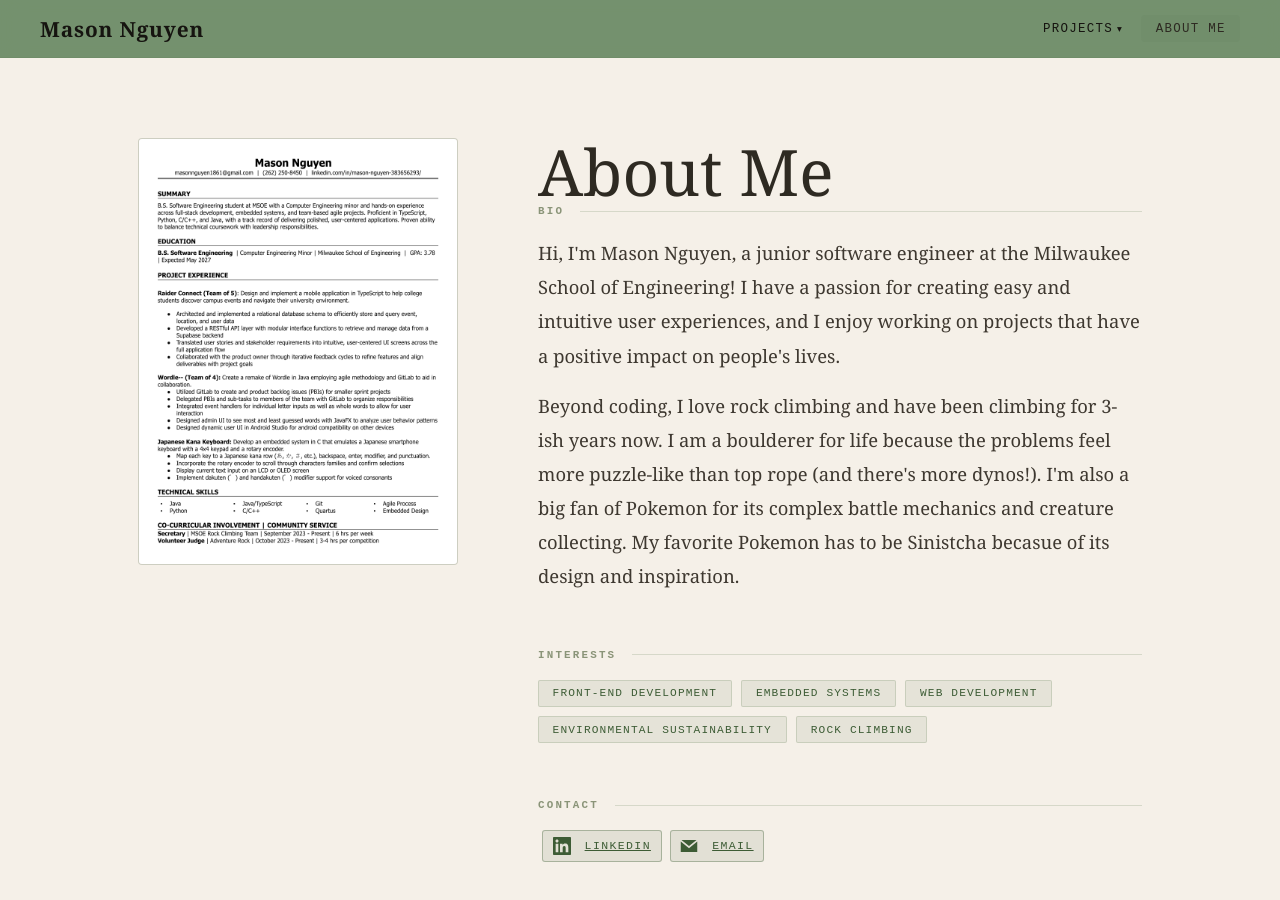
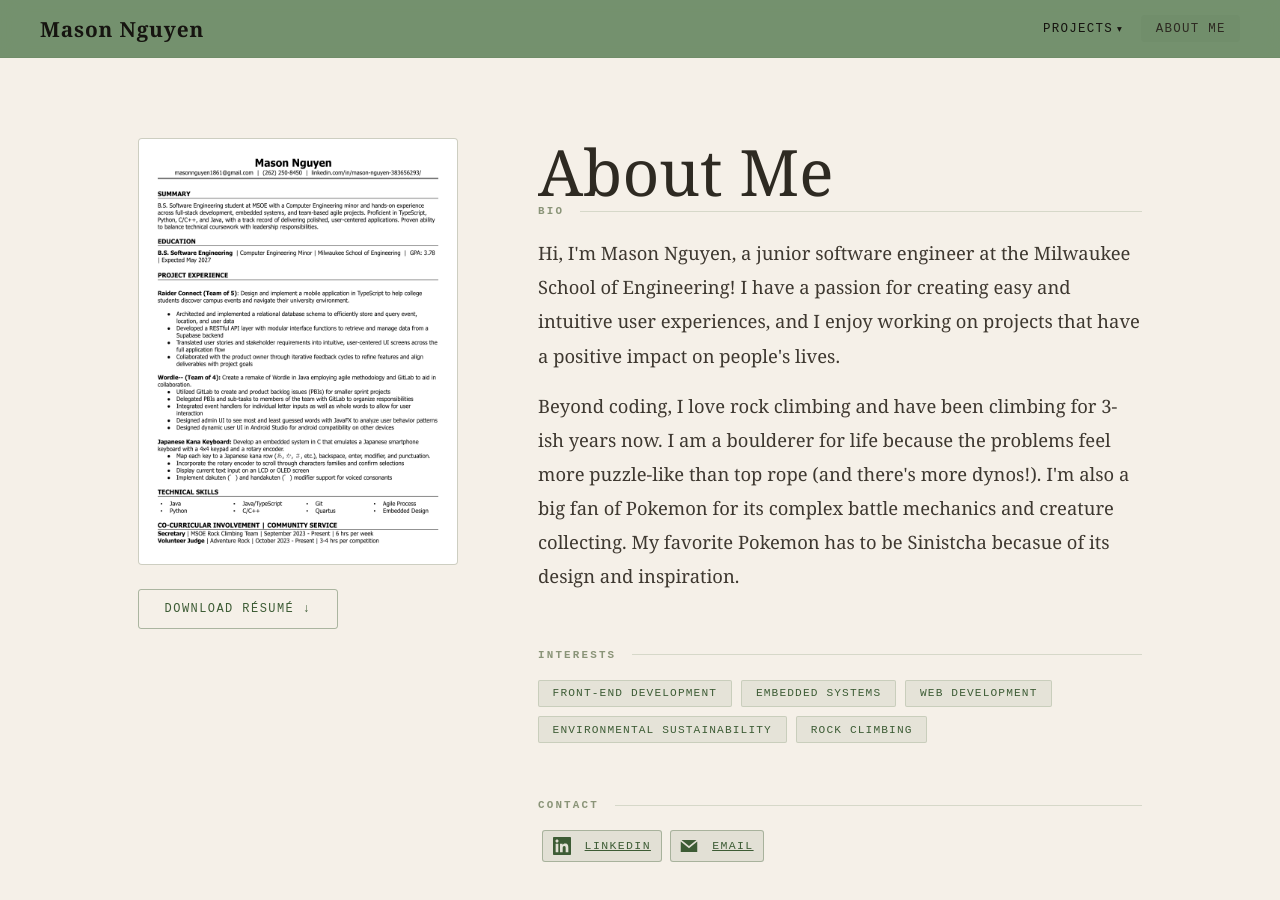
Before and after one commit to nguyenmason/portfolio, a React (Vite) app: page /about in a window 1280 px wide. Shown: the top 900 px of the page. Built offline with nearby package versions, Linux system fonts and the light colour scheme.

Commit message:
accidentally deleted download resume button

```diff
--- a/src/pages/AboutMe.jsx
+++ b/src/pages/AboutMe.jsx
@@ -23,6 +23,14 @@ export default function AboutMe() {
         {/* ── left: photo + resume ── */}
         <aside className="about-left">
           <img src={"/images/resume-1.png"} alt="Résumé" className="about-photo" />
+          <a
+            className="resume-link"
+            href="/resume.pdf"
+            target="_blank"
+            rel="noreferrer"
+          >
+            Download Résumé ↓
+          </a>
         </aside>
 
         {/* ── right: copy ── */}
```
